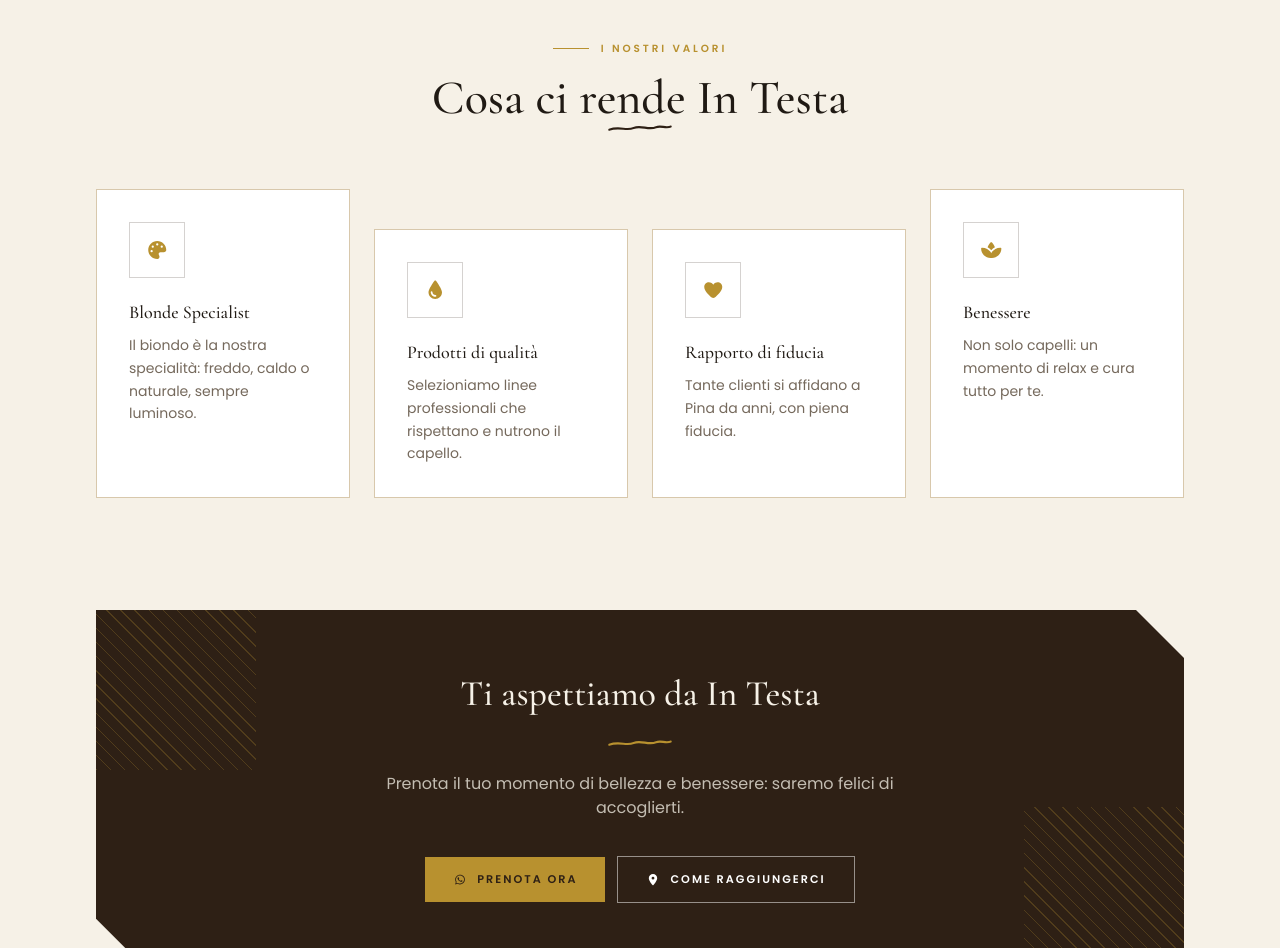
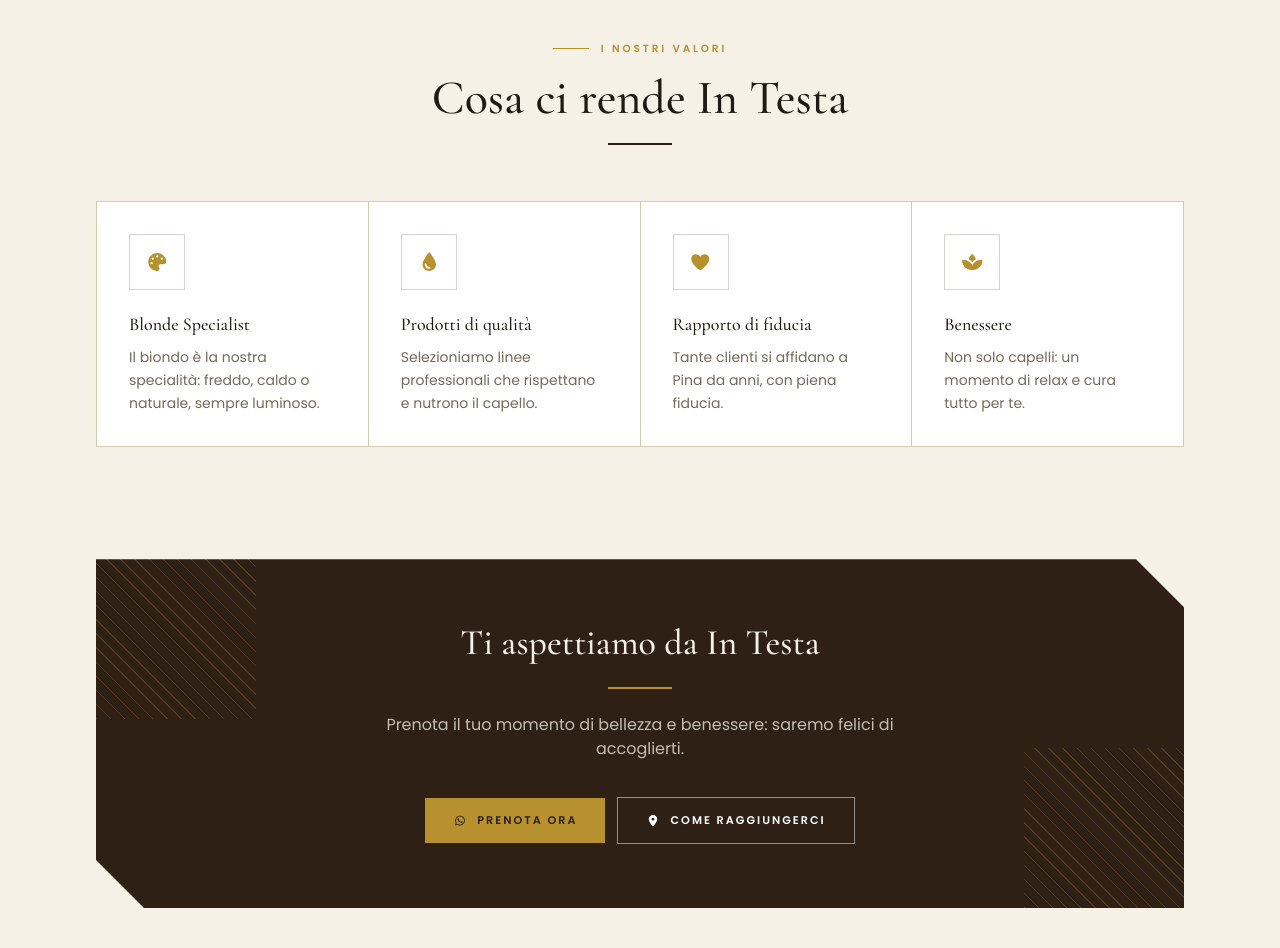
Before and after one commit to Astrotto/InTesta, a Vue app: page /chi-siamo in a window 1280 px wide. Shown: the part 1080-2028 px from the top of the page. Built offline with nearby package versions, Linux system fonts and the light colour scheme.

Commit message:
Revert "Ammorbidisce il tono robotico: tratto a mano libera e griglie spezzate"
This reverts commit 8f83e0e17dbcfda64d7733d24f57e3fe999d0761.

```diff
--- a/index.html
+++ b/index.html
@@ -14,7 +14,7 @@
     <link rel="preconnect" href="https://fonts.googleapis.com" />
     <link rel="preconnect" href="https://fonts.gstatic.com" crossorigin />
     <link
-      href="https://fonts.googleapis.com/css2?family=Cormorant+Garamond:ital,wght@0,400;0,500;0,600;1,400&family=Poppins:wght@300;400;500;600&family=Caveat:wght@600;700&display=swap"
+      href="https://fonts.googleapis.com/css2?family=Cormorant+Garamond:ital,wght@0,400;0,500;0,600;1,400&family=Poppins:wght@300;400;500;600&display=swap"
       rel="stylesheet"
     />
 
--- a/src/assets/main.css
+++ b/src/assets/main.css
@@ -16,7 +16,6 @@
   /* Tipografia */
   --font-display: 'Cormorant Garamond', ui-serif, Georgia, serif;
   --font-sans: 'Poppins', ui-sans-serif, system-ui, sans-serif;
-  --font-hand: 'Caveat', cursive;
 
   /* Colori — tema chiaro (default) */
   --color-background: #f6f1e7;
@@ -142,15 +141,6 @@
   opacity: 1;
 }
 
-/* Griglia spezzata: alcune card scendono di livello invece di allinearsi
-   tutte sulla stessa riga, per rompere l'effetto "tabella". */
-@media (min-width: 1024px) {
-  .stagger-grid > :nth-child(4n + 2),
-  .stagger-grid > :nth-child(4n + 3) {
-    margin-top: 2.5rem;
-  }
-}
-
 /* Occhiello di sezione preceduto da un filetto. */
 .eyebrow {
   display: inline-flex;
--- a/src/components/home/HomeHero.vue
+++ b/src/components/home/HomeHero.vue
@@ -2,7 +2,6 @@
 import { salon } from '@/data/salon'
 import BaseButton from '@/components/ui/BaseButton.vue'
 import StarRating from '@/components/ui/StarRating.vue'
-import HandUnderline from '@/components/ui/HandUnderline.vue'
 </script>
 
 <template>
@@ -34,9 +33,9 @@
         >
           Il tuo biondo,<br />
           la nostra
-          <span class="relative font-hand text-accent">
+          <span class="relative italic text-accent">
             firma
-            <HandUnderline tone="accent" width="100%" class="absolute inset-x-0 -bottom-1" />
+            <span class="absolute inset-x-0 -bottom-1 h-[4px] bg-accent/50" />
           </span>
         </h1>
 
--- a/src/components/ui/HandUnderline.vue
+++ /dev/null
@@ -1,35 +0,0 @@
-<script setup lang="ts">
-withDefaults(
-  defineProps<{
-    width?: string
-    tone?: 'primary' | 'accent' | 'background'
-  }>(),
-  {
-    width: '4rem',
-    tone: 'primary',
-  },
-)
-</script>
-
-<template>
-  <svg
-    :style="{ width }"
-    viewBox="0 0 120 14"
-    preserveAspectRatio="none"
-    class="block h-[10px]"
-    :class="{
-      'text-primary': tone === 'primary',
-      'text-accent': tone === 'accent',
-      'text-background': tone === 'background',
-    }"
-    aria-hidden="true"
-  >
-    <path
-      d="M2 9.5C22 4 34 11.5 48 7C62 2.5 76 10.5 90 6C99 3 108 8 118 5"
-      fill="none"
-      stroke="currentColor"
-      stroke-width="3"
-      stroke-linecap="round"
-    />
-  </svg>
-</template>
--- a/src/components/ui/SectionHeading.vue
+++ b/src/components/ui/SectionHeading.vue
@@ -1,6 +1,4 @@
 <script setup lang="ts">
-import HandUnderline from '@/components/ui/HandUnderline.vue'
-
 defineProps<{
   eyebrow?: string
   title: string
@@ -23,8 +21,12 @@
     <h2 class="font-display text-3xl font-medium leading-[1.05] text-foreground sm:text-4xl md:text-5xl">
       {{ title }}
     </h2>
-    <!-- tratto a mano libera al posto del filetto squadrato -->
-    <HandUnderline width="4rem" :class="align === 'left' ? '' : 'mx-auto'" />
+    <!-- filetto squadrato al posto della sottolineatura morbida -->
+    <span
+      class="mt-5 block h-[2px] w-16 bg-primary"
+      :class="align === 'left' ? '' : 'mx-auto'"
+      aria-hidden="true"
+    />
     <p v-if="subtitle" class="mt-5 text-base leading-relaxed text-muted">
       {{ subtitle }}
     </p>
--- a/src/views/AboutView.vue
+++ b/src/views/AboutView.vue
@@ -3,7 +3,6 @@
 import PageHero from '@/components/layout/PageHero.vue'
 import SectionHeading from '@/components/ui/SectionHeading.vue'
 import BaseButton from '@/components/ui/BaseButton.vue'
-import HandUnderline from '@/components/ui/HandUnderline.vue'
 import SocialLinks from '@/components/ui/SocialLinks.vue'
 
 interface Highlight {
@@ -93,12 +92,12 @@
         eyebrow="I nostri valori"
         title="Cosa ci rende In Testa"
       />
-      <div class="stagger-grid mt-14 grid gap-6 sm:grid-cols-2 lg:grid-cols-4">
+      <div class="mt-14 grid gap-px border border-border bg-border sm:grid-cols-2 lg:grid-cols-4">
         <div
           v-for="(item, i) in highlights"
           :key="item.title"
           v-reveal="i * 90"
-          class="edge-card group relative border border-border bg-surface p-8 transition-all duration-200 hover:-translate-x-1 hover:-translate-y-1 hover:border-primary hover:bg-surface-alt hover:shadow-[var(--shadow-hard-sm)]"
+          class="group bg-surface p-8 transition-colors duration-200 hover:bg-surface-alt"
         >
           <span
             class="mb-5 flex h-14 w-14 items-center justify-center border border-primary/20 text-lg text-accent transition-colors duration-200 group-hover:border-primary group-hover:bg-primary"
@@ -123,7 +122,7 @@
           <h2 class="font-display text-3xl font-medium text-background sm:text-4xl">
             Ti aspettiamo da In Testa
           </h2>
-          <HandUnderline tone="accent" width="4rem" class="mx-auto mt-6" />
+          <span class="mx-auto mt-6 block h-[2px] w-16 bg-accent" aria-hidden="true" />
           <p class="mx-auto mt-6 max-w-xl text-background/75">
             Prenota il tuo momento di bellezza e benessere: saremo felici di accoglierti.
           </p>
--- a/src/views/ReviewsView.vue
+++ b/src/views/ReviewsView.vue
@@ -77,13 +77,13 @@
         </div>
       </div>
 
-      <!-- Citazioni brevi: card indipendenti a scacchiera -->
-      <div class="stagger-grid mt-6 grid gap-6 sm:grid-cols-3">
+      <!-- Citazioni brevi: strisce affiancate, separate da filetti -->
+      <div class="mt-6 grid gap-px border border-border bg-border sm:grid-cols-3">
         <blockquote
           v-for="(quote, i) in shortQuotes"
           :key="quote"
           v-reveal="i * 90"
-          class="border border-border border-t-2 border-t-accent bg-surface-alt p-7 text-center"
+          class="border-t-2 border-accent bg-surface-alt p-7 text-center"
         >
           <FontAwesomeIcon icon="quote-left" class="text-2xl text-accent/40" />
           <p class="mt-3 text-sm font-medium italic leading-relaxed text-foreground">
--- a/src/views/ServicesView.vue
+++ b/src/views/ServicesView.vue
@@ -43,13 +43,13 @@
         title="Un percorso pensato per te"
         subtitle="Quattro passi semplici per arrivare al risultato che sogni."
       />
-      <!-- percorso a step: card indipendenti a scacchiera, filetto superiore marcato in hover -->
-      <div class="stagger-grid mt-14 grid gap-6 sm:grid-cols-2 lg:grid-cols-4">
+      <!-- percorso a step: filetto superiore marcato e numerazione fuori scala -->
+      <div class="mt-14 grid gap-px border border-border bg-border sm:grid-cols-2 lg:grid-cols-4">
         <div
           v-for="(step, i) in steps"
           :key="step.title"
           v-reveal="i * 90"
-          class="edge-card group relative border border-border border-t-2 border-t-transparent bg-surface p-8 transition-all duration-200 hover:-translate-x-1 hover:-translate-y-1 hover:border-t-accent hover:bg-surface-alt hover:shadow-[var(--shadow-hard-sm)]"
+          class="group relative border-t-2 border-transparent bg-surface p-8 transition-colors duration-200 hover:border-accent hover:bg-surface-alt"
         >
           <span
             class="absolute top-5 right-6 font-display text-5xl font-semibold leading-none text-surface-alt transition-colors duration-200 group-hover:text-accent/30"
```
Also changed, not shown: src/views/HomeView.vue (+4 -5 lines).
